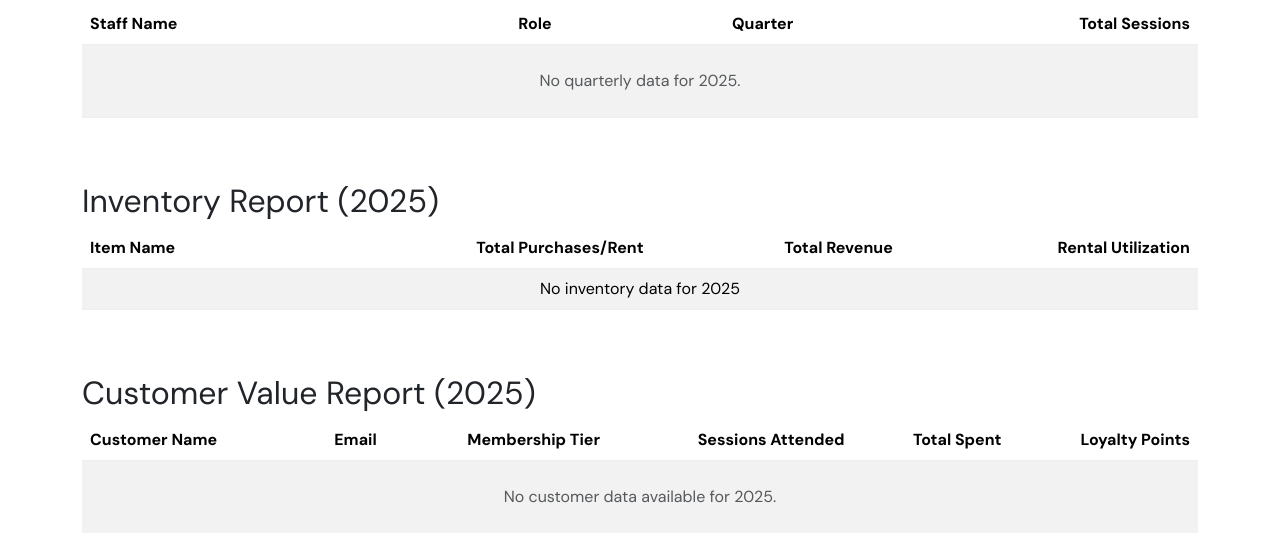
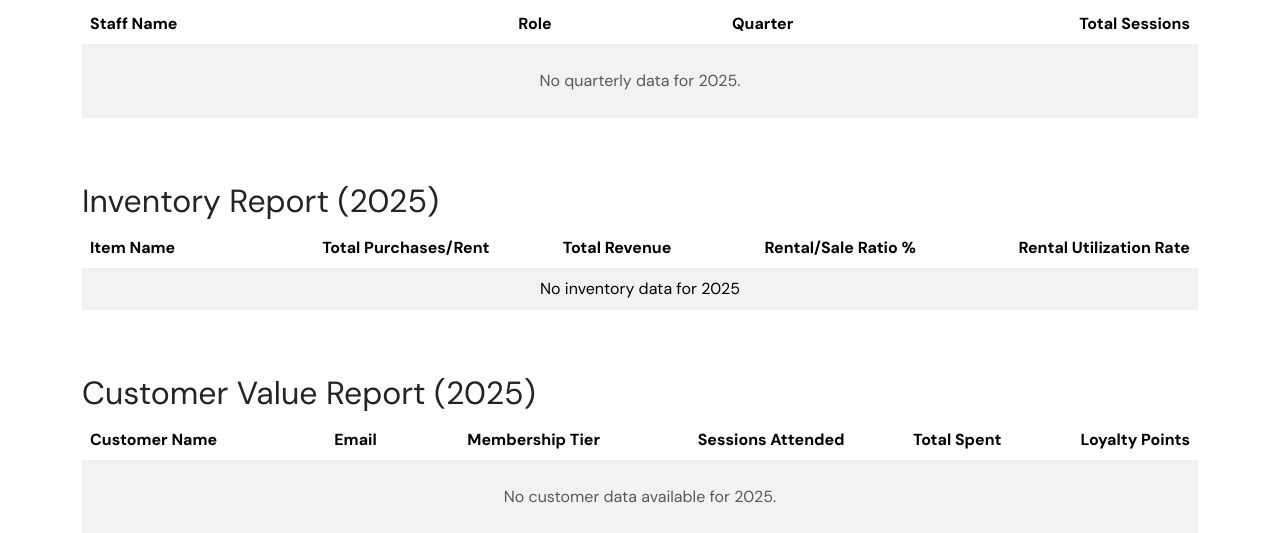
Before and after one commit to johnllss/INFOM_DB-App_Gr3, a Flask app: page /reports in a window 1280 px wide. Shown: the part 1012-1545 px from the top of the page. Run offline with Flask 3, Linux system fonts and the light colour scheme; the visitor is signed in with stand-in values (Sample User, id 1); data that the repository does not hold is empty; some libraries are stand-ins or nearby versions.

Commit message:
INVENTORY REPORT: implemented util rate

```diff
--- a/golf/reports.py
+++ b/golf/reports.py
@@ -216,34 +216,36 @@ def get_inventory_report(mysql, year=None):
 
     query = """
     SELECT
-        i.name,
+        i.name AS Item_Name,
         SUM(CASE WHEN c.status = 'archived' THEN i.quantity ELSE 0 END) AS Total_Units_Bought,
         SUM(CASE WHEN c.status = 'archived' THEN i.quantity * i.price ELSE 0 END) AS Total_Revenue,
         ROUND(
             IF(
-            -- Condition: Check if total units bought is greater than 0
             SUM(CASE WHEN c.status = 'archived' THEN i.quantity ELSE 0 END) > 0,
-
-            -- True (perform calculation): (Rent Quantity / Total Quantity) * 100
-            (SUM(CASE WHEN i.type = 'rent' AND c.status = 'archived' THEN i.quantity ELSE 0 END) /
+            (SUM(CASE WHEN i.type = 'Rental' AND c.status = 'archived' THEN i.quantity ELSE 0 END) /
              SUM(CASE WHEN c.status = 'archived' THEN i.quantity ELSE 0 END)) * 100,
-
-            -- False (set to 0): If the total is 0, the percentage must be 0
             0
             ),
-        2) AS Rent_Percentage
+        2) AS Rent_Percentage,
+        ROUND(
+            IF(
+                i.type = 'Rental',
+                (SUM(CASE WHEN c.status = 'archived' THEN i.quantity ELSE 0 END) * 0.25 / 365.0) * 100,
+                NULL
+            ),
+        2) AS Utilization_Rate
     FROM
         item i
     JOIN
         cart c ON i.cart_id = c.cart_id
     GROUP BY
-        i.name
+        i.name, i.type
     ORDER BY
         Total_Units_Bought DESC;
     """
     try:
         cur = mysql.connection.cursor()
-        cur.execute(query, (year,))
+        cur.execute(query)
         report = cur.fetchall()
         cur.close()
         return report
--- a/golf/templates/reports.html
+++ b/golf/templates/reports.html
@@ -157,7 +157,8 @@
                         <th>Item Name</th>
                         <th>Total Purchases/Rent</th>
                         <th>Total Revenue</th>
-                        <th>Rental Utilization</th>
+                        <th>Rental/Sale Ratio %</th>
+                        <th>Rental Utilization Rate</th>
                     </tr>
                 </thead>
                 <tbody>
@@ -167,13 +168,27 @@
                             <td>{{ item.Item_Name }}</td>
                             <td>{{ item.Total_Units_Bought }}</td>
                             <td>{{ item.Total_Revenue }}</td>
-                            <td>{{ item.Rent_Percentage }}</td>
+                            <td>{{ item.Rent_Percentage }}%</td>
+
+                            <td>
+                                {% if item.Utilization_Rate is not none %}
+                                    <span class="badge
+                                        {% if item.Utilization_Rate >= 70 %}bg-success
+                                        {% elif item.Utilization_Rate >= 40 %}bg-warning text-dark
+                                        {% else %}bg-danger
+                                        {% endif %}">
+                                        {{ item.Utilization_Rate }}%
+                                    </span>
+                                {% else %}
+                                    <span class="text-muted">N/A</span>
+                                {% endif %}
+                            </td>
                         </tr>
                         {% endfor %}
                     {% else %}
-                    <tr>
-                        <td colspan="4" class="text-center">No inventory data for {{ admin_selected_year }}</td>
-                    </tr>
+                        <tr>
+                            <td colspan="5" class="text-center">No inventory data for {{ admin_selected_year }}</td>
+                        </tr>
                     {% endif %}
                 </tbody>
             </table>
```
